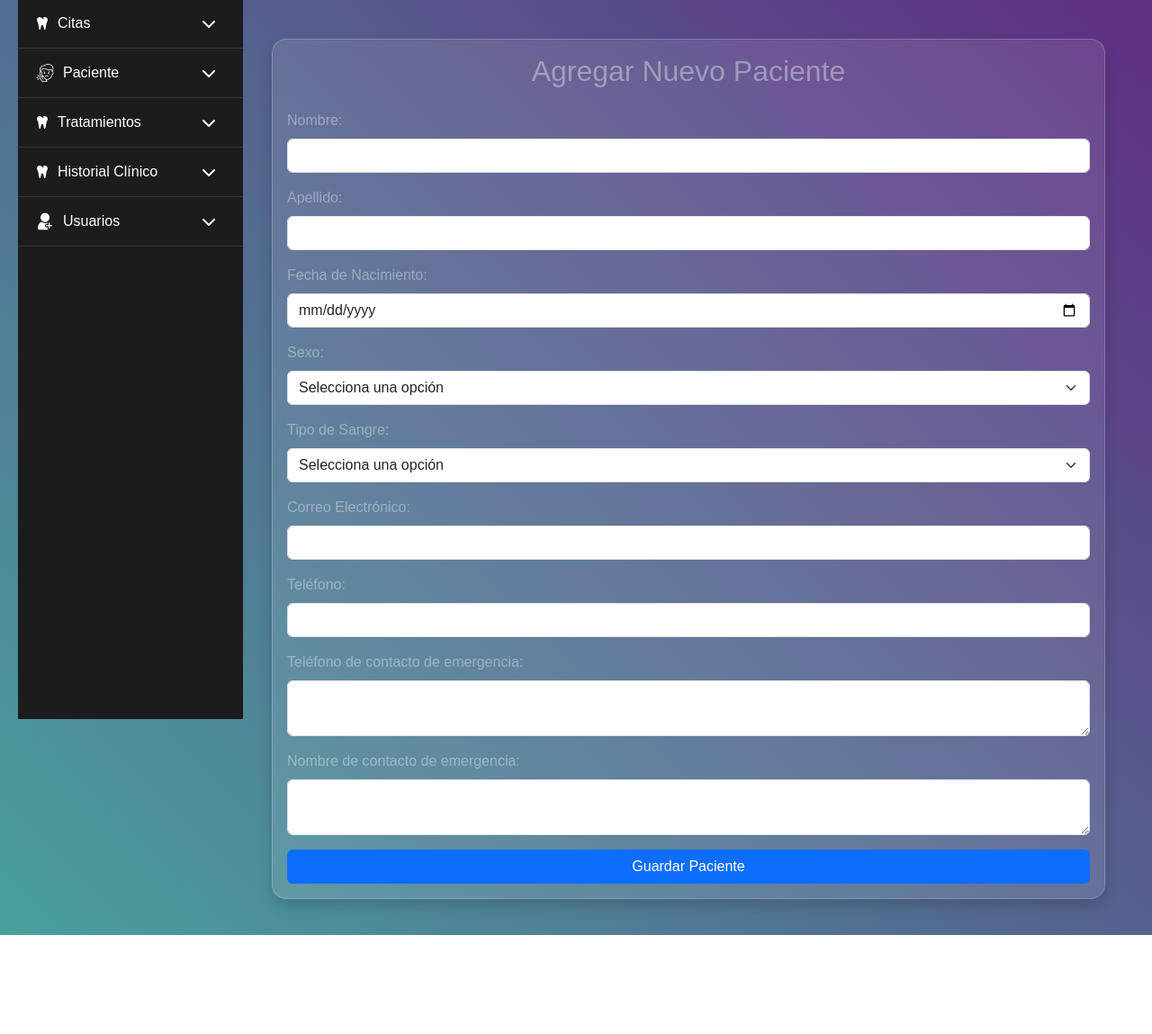
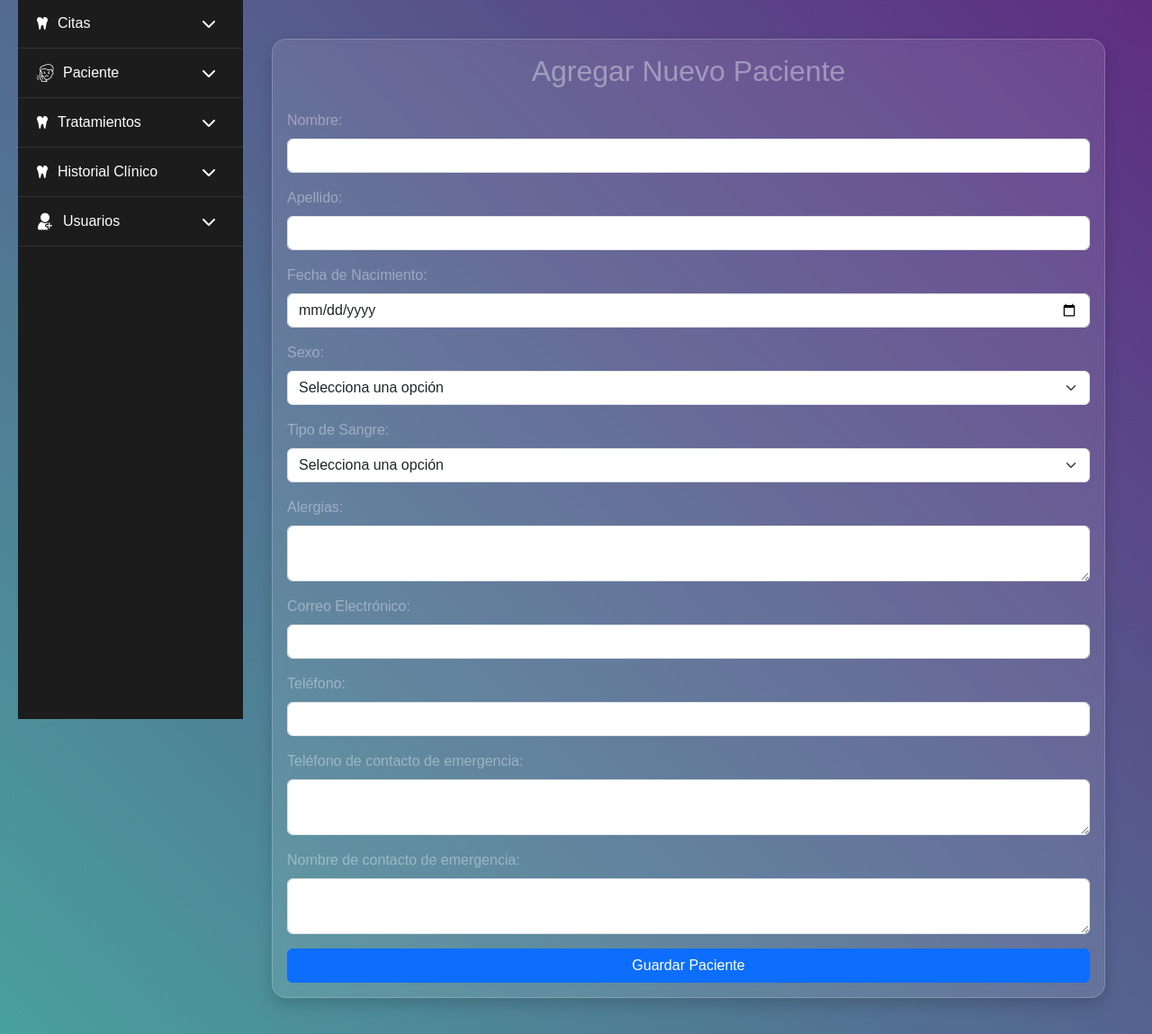
Before and after one commit to AlondraJVG/klinicstudiodental, a Flask app: page /pacientes/pacientes/nuevo in a window 1280 px wide. Shown: the part 21-1170 px from the top of the page at 90% size. Before the commit the page ends 1060 px from the top, so only its background shows below. Run offline with Flask 3, Linux system fonts and the light colour scheme; the visitor is signed in with stand-in values (Sample User, id 1).

Commit message:
Se agrego Alergias a pacientes

```diff
--- a/app/models/Paciente.py
+++ b/app/models/Paciente.py
@@ -13,3 +13,4 @@ class Paciente(db.Model):
     telefono = db.Column(db.String(20), nullable=False)
     contacto_emergencia  = db.Column(db.String(20), nullable=False)
     nombre_contacto = db.Column(db.String(100), nullable=False)
+    alergias = db.Column(db.Text, nullable=True)
--- a/app/routes/paciente.py
+++ b/app/routes/paciente.py
@@ -75,6 +75,7 @@ def nuevo_paciente():
         telefono = request.form['telefono']
         contacto_emergencia = request.form['contacto_emergencia']
         nombre_contacto = request.form['nombre_contacto']
+        alergias =request.form['alergias']
 
         nuevo = Paciente(
             nombre=nombre_lower,
@@ -86,7 +87,9 @@ def nuevo_paciente():
             correo=correo_lower,
             telefono=telefono,
             contacto_emergencia=contacto_emergencia,
-            nombre_contacto=nombre_contacto
+            nombre_contacto=nombre_contacto,
+            alergias = alergias
+
         )
         db.session.add(nuevo)
         db.session.commit()
--- a/app/templates/nuevo_paciente.html
+++ b/app/templates/nuevo_paciente.html
@@ -18,7 +18,7 @@
             {% if messages %}
             <ul>
                 {% for category, message in messages %}
-                    <li class="{{ category }}">{{ message }}</li>
+                <li class="{{ category }}">{{ message }}</li>
                 {% endfor %}
             </ul>
             <div class="alert alert-success alert-dismissible fade show" role="alert">
@@ -70,6 +70,12 @@
                 </div>
 
                 <div class="mb-3">
+                    <label for="alergias" class="form-label">Alergias:</label>
+                    <textarea class="form-control" id="alergias" name="alergias" rows="2">{{ request.form.alergias or '' }}</textarea>
+                </div>
+
+
+                <div class="mb-3">
                     <label for="correo" class="form-label">Correo Electrónico:</label>
                     <input type="email" class="form-control" id="correo" name="correo" required>
                 </div>
--- a/app/templates/pacientes.html
+++ b/app/templates/pacientes.html
@@ -55,6 +55,7 @@
                             <td>{{ paciente.edad }}</td>
                             <td>{{ paciente.sexo | nl2br }}</td>
                             <td>{{ paciente.tipo_sangre | nl2br }}</td>
+                            <td>{{ alergias  | nl2br }}</td>
                             <td>{{ paciente.correo | nl2br }}</td>
                             <td>{{ paciente.telefono | nl2br }}</td>
                             <td>{{ paciente.contacto_emergencia | nl2br }}</td>
```
